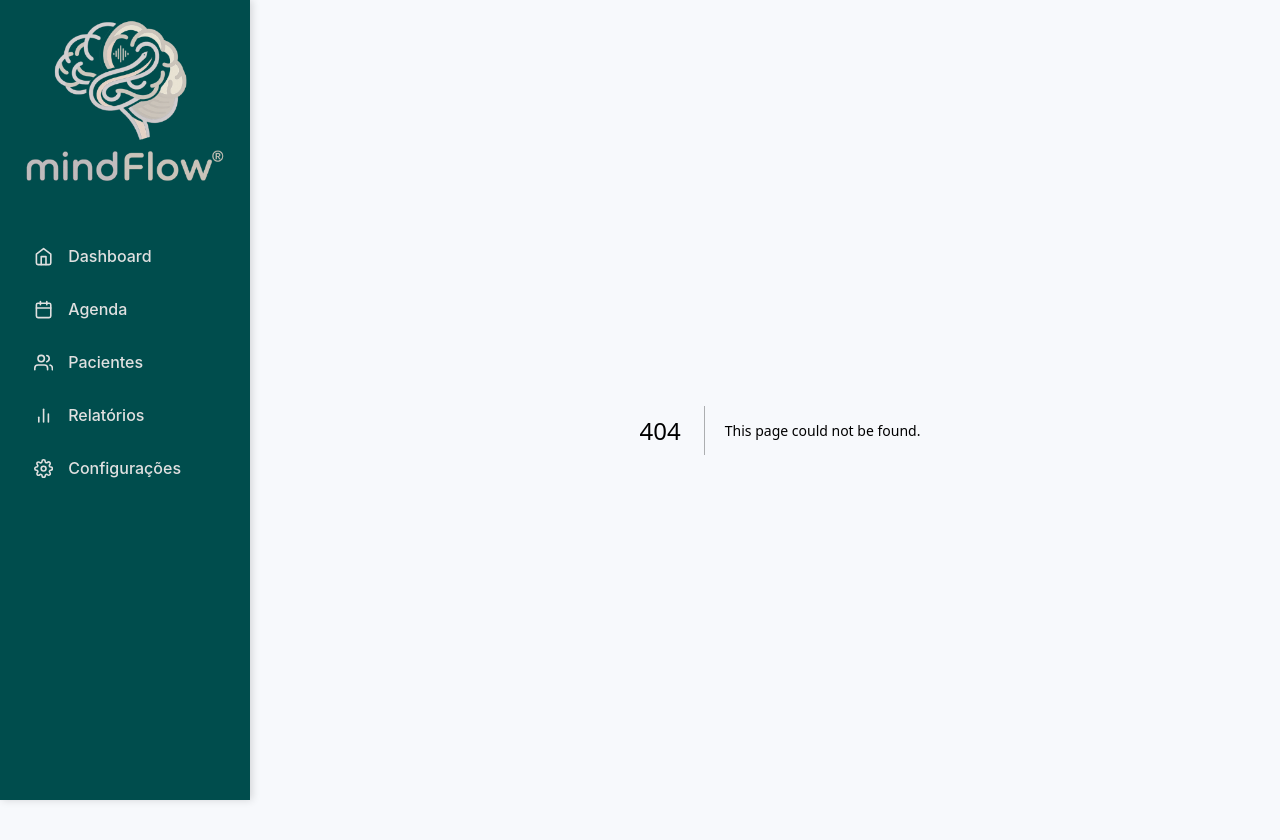
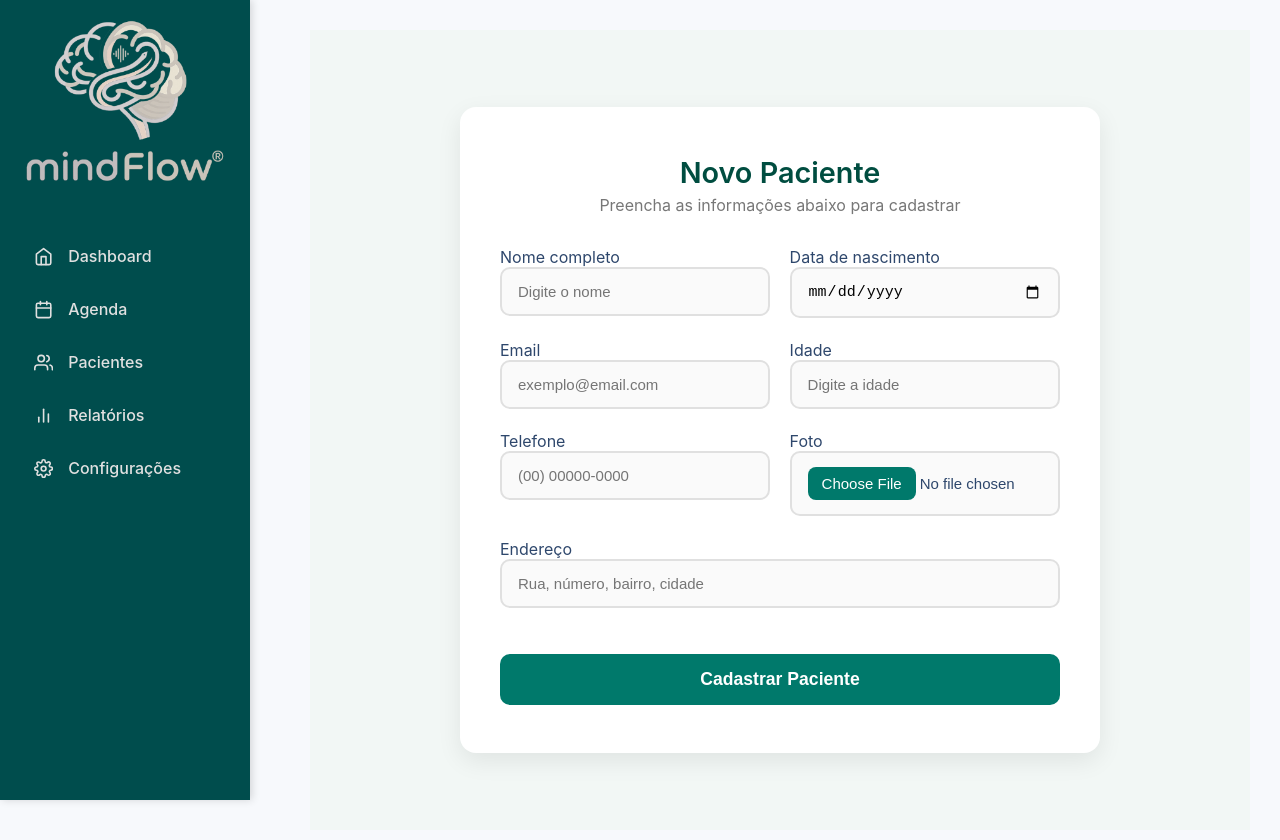
Before and after one commit to mind-flow01/mind-flow, a Next.js app in the folder apps/web/: page /cadastro in a window 1280 px wide. Before the commit this address had no page. Shown: the top 840 px of the page. Built offline with nearby package versions, Linux system fonts and the light colour scheme.

Commit message:
criacao da tela de cadastro

```diff
--- /dev/null
+++ b/apps/web/src/pages/cadastro.tsx
@@ -0,0 +1,73 @@
+import type { NextPage } from 'next';
+import Head from 'next/head';
+import Image from 'next/image';
+import styles from '../styles/cadastro.module.css';
+
+const Cadastro: NextPage = () => {
+  return (
+    <>
+      <Head>
+        <title>Mindflow - Novo Paciente</title>
+      </Head>
+
+      <div className={styles.container}>
+        {/* Painel Direito (mantido apenas o formulário) */}
+        <div className={styles.rightPanel}>
+          <div className={styles.formWrapper}>
+            <div className={styles.header}>
+
+              <h3>Novo Paciente</h3>
+              <p>Preencha as informações abaixo para cadastrar</p>
+            </div>
+
+            <form className={styles.formGrid}>
+              <div className={styles.formRow}>
+                <div className={styles.inputGroup}>
+                  <label htmlFor="nome">Nome completo</label>
+                  <input id="nome" type="text" placeholder="Digite o nome" className={styles.inputField} />
+                </div>
+                <div className={styles.inputGroup}>
+                  <label htmlFor="dataNascimento">Data de nascimento</label>
+                  <input id="dataNascimento" type="date" className={styles.inputField} />
+                </div>
+              </div>
+
+              <div className={styles.formRow}>
+                <div className={styles.inputGroup}>
+                  <label htmlFor="email">Email</label>
+                  <input id="email" type="email" placeholder="exemplo@email.com" className={styles.inputField} />
+                </div>
+                <div className={styles.inputGroup}>
+                  <label htmlFor="idade">Idade</label>
+                  <input id="idade" type="number" placeholder="Digite a idade" className={styles.inputField} />
+                </div>
+              </div>
+
+              <div className={styles.formRow}>
+                <div className={styles.inputGroup}>
+                  <label htmlFor="telefone">Telefone</label>
+                  <input id="telefone" type="tel" placeholder="(00) 00000-0000" className={styles.inputField} />
+                </div>
+                <div className={styles.inputGroup}>
+                  <label htmlFor="foto">Foto</label>
+                  <input id="foto" type="file" accept="image/*" className={styles.inputFieldFile} />
+                </div>
+              </div>
+
+              <div className={styles.inputGroupFull}>
+                <label htmlFor="endereco">Endereço</label>
+                <input id="endereco" type="text" placeholder="Rua, número, bairro, cidade" className={styles.inputField} />
+              </div>
+
+              <button type="submit" className={styles.submitButton}>
+                Cadastrar Paciente
+              </button>
+            </form>
+          </div>
+        </div>
+      </div>
+    </>
+  );
+};
+
+export default Cadastro;
--- /dev/null
+++ b/apps/web/src/styles/cadastro.module.css
@@ -0,0 +1,244 @@
+
+
+.container {
+  display: flex;
+  width: 100%;
+  min-height: 100vh;
+  background-color: #f2f7f5;
+  overflow-y: auto;
+}
+
+.leftPanel {
+  flex: 1;
+  background: linear-gradient(to bottom right, #004d40, #00695c);
+  display: flex;
+  justify-content: center;
+  align-items: center;
+  position: relative;
+  overflow: hidden;
+}
+
+.leftPanel::before {
+  content: "";
+  background-image: url("/cadastro-bg.jpg");
+  background-size: cover;
+  background-position: center;
+  position: absolute;
+  inset: 0;
+  opacity: 0.15;
+}
+
+.leftPanelContent {
+  position: relative;
+  z-index: 2;
+  text-align: center;
+  color: #fff;
+  padding: 2rem;
+}
+
+.leftPanelContent h2 {
+  font-weight: 400;
+  font-size: 1.7rem;
+  line-height: 1.4;
+}
+
+
+.rightPanel {
+  flex: 1.2;
+  display: flex;
+  justify-content: center;
+  align-items: center;
+  padding: 3rem 2rem;
+}
+
+.formWrapper {
+  background: #ffffff;
+  padding: 3rem 2.5rem;
+  border-radius: 16px;
+  box-shadow: 0 8px 24px rgba(0, 0, 0, 0.08);
+  max-width: 640px;
+  width: 100%;
+  display: flex;
+  flex-direction: column;
+}
+
+.header {
+  text-align: center;
+  margin-bottom: 2rem;
+}
+
+.logo {
+  margin-bottom: 1rem;
+}
+
+.header h3 {
+  color: #004d40;
+  font-size: 1.8rem;
+  font-weight: 600;
+  margin-bottom: 0.3rem;
+}
+
+.header p {
+  color: #777;
+}
+
+
+.formGrid {
+  display: flex;
+  flex-direction: column;
+  gap: 1.4rem;
+}
+
+.formRow {
+  display: flex;
+  gap: 1.2rem;
+  flex-wrap: wrap;
+}
+
+.inputGroup {
+  flex: 1;
+  display: flex;
+  flex-direction: column;
+}
+
+.inputGroupFull {
+  display: flex;
+  flex-direction: column;
+}
+
+.formLabel {
+  font-weight: 500;
+  margin-bottom: 0.5rem;
+  color: #004d40;
+}
+
+.inputField,
+.inputFieldFile {
+  width: 100%;
+  padding: 14px 16px;
+  border: 2px solid #e0e0e0;
+  border-radius: 10px;
+  font-size: 15px;
+  transition: all 0.3s ease;
+  background-color: #fafafa;
+}
+
+.inputField:focus,
+.inputFieldFile:focus {
+  outline: none;
+  border-color: #00796b;
+  background-color: #fff;
+  box-shadow: 0 0 8px rgba(0, 121, 107, 0.25);
+}
+
+/* Campo de arquivo customizado */
+.inputFieldFile::-webkit-file-upload-button {
+  background-color: #00796b;
+  color: white;
+  border: none;
+  border-radius: 8px;
+  padding: 8px 14px;
+  cursor: pointer;
+  transition: background-color 0.3s ease;
+  font-weight: 500;
+}
+
+.inputFieldFile::-webkit-file-upload-button:hover {
+  background-color: #005f56;
+}
+
+.submitButton {
+  width: 100%;
+  background: #00796b;
+  color: white;
+  border: none;
+  border-radius: 10px;
+  padding: 15px 0;
+  font-size: 1.1rem;
+  font-weight: 600;
+  cursor: pointer;
+  margin-top: 1.5rem;
+  transition: all 0.3s ease;
+}
+
+.submitButton:hover {
+  background: #005f56;
+  transform: translateY(-2px);
+}
+
+.submitButton:active {
+  transform: translateY(0);
+}
+
+.container::-webkit-scrollbar {
+  width: 10px;
+}
+
+.container::-webkit-scrollbar-thumb {
+  background-color: #b2dfdb;
+  border-radius: 10px;
+}
+
+.container::-webkit-scrollbar-thumb:hover {
+  background-color: #80cbc4;
+}
+
+/* ===============================
+   📱 RESPONSIVIDADE
+================================== */
+
+/* Tablets */
+@media (max-width: 992px) {
+  .container {
+    flex-direction: column;
+  }
+
+  .leftPanel {
+    height: 220px;
+  }
+
+  .leftPanelContent h2 {
+    font-size: 1.4rem;
+  }
+
+  .formWrapper {
+    margin: 0 auto;
+    padding: 2rem;
+  }
+
+  .formRow {
+    flex-direction: column;
+  }
+}
+
+/* Celulares */
+@media (max-width: 600px) {
+  .leftPanel {
+    display: none;
+  }
+
+  .rightPanel {
+    padding: 1.5rem;
+  }
+
+  .formWrapper {
+    padding: 1.5rem;
+    box-shadow: none;
+    background-color: #f9f9f9;
+  }
+
+  .header h3 {
+    font-size: 1.5rem;
+  }
+
+  .inputField,
+  .inputFieldFile {
+    padding: 12px 14px;
+    font-size: 14px;
+  }
+
+  .submitButton {
+    padding: 12px;
+    font-size: 1rem;
+  }
+}
```
